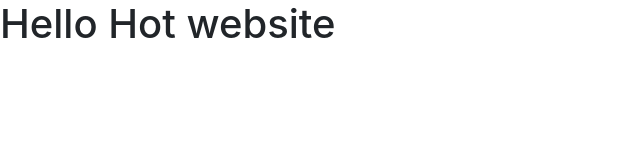
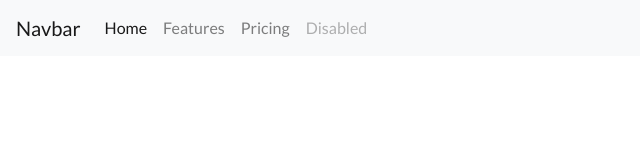
Before and after one commit to habibprobd/assignment2, a plain HTML site: page index.html in a window 1280 px wide. Shown: the whole page, without its empty margins (0-640 px from the left). Drawn offline with nearby package versions, Linux system fonts and the light colour scheme.

Commit message:
image  and folder update

```diff
--- a/css/style.css
+++ b/css/style.css
@@ -0,0 +1,4 @@
+body{
+    margin: 0;
+    font-family: 'Lato';
+}
--- a/index.html
+++ b/index.html
@@ -4,11 +4,33 @@
     <meta charset="UTF-8">
     <meta name="viewport" content="width=device-width, initial-scale=1.0">
     <title>Assignment2</title>
+    <link href="https://fonts.googleapis.com/css?family=Lato&display=swap" rel="stylesheet">
     <link rel="stylesheet" href="css/css/bootstrap.min.css">
     <link rel="stylesheet" href="css/style.css">
 </head>
 <body>
-    <h1>Hello Hot website</h1>
+    <nav class="navbar navbar-expand-lg navbar-light bg-light">
+        <a class="navbar-brand" href="#">Navbar</a>
+        <button class="navbar-toggler" type="button" data-toggle="collapse" data-target="#navbarNav" aria-controls="navbarNav" aria-expanded="false" aria-label="Toggle navigation">
+          <span class="navbar-toggler-icon"></span>
+        </button>
+        <div class="collapse navbar-collapse" id="navbarNav">
+          <ul class="navbar-nav">
+            <li class="nav-item active">
+              <a class="nav-link" href="#">Home <span class="sr-only">(current)</span></a>
+            </li>
+            <li class="nav-item">
+              <a class="nav-link" href="#">Features</a>
+            </li>
+            <li class="nav-item">
+              <a class="nav-link" href="#">Pricing</a>
+            </li>
+            <li class="nav-item">
+              <a class="nav-link disabled" href="#">Disabled</a>
+            </li>
+          </ul>
+        </div>
+      </nav>
 
 
 
```
Also changed, not shown: img/Categories/bag.png (renamed from Categories/bag.png), img/Categories/pale-order.png (renamed from Categories/pale-order.png), img/Categories/perfume.png (renamed from Categories/perfume.png), img/Categories/shoe.png (renamed from Categories/shoe.png), img/banner-products/product-1.png (renamed from banner-products/product-1.png), img/banner-products/slider-1.png (renamed from banner-products/slider-1.png), img/banner-products/slider-3.png (renamed from banner-products/slider-3.png), img/best-product.png (added), img/bg2.png (added), img/hot-gadget.png (renamed from hot-gadget.png), img/laptop/product-1.png (renamed from laptop/product-1.png), img/laptop/product-2.png (renamed from laptop/product-2.png), img/laptop/product-3.png (renamed from laptop/product-3.png), img/logo.png (renamed from logo.png), 3 more files, 1 other file.
